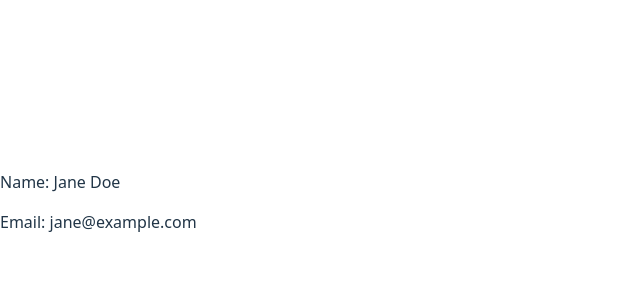
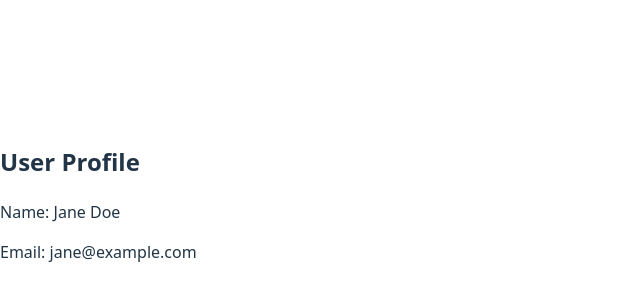
Before and after one commit to mangyvee/alx-fe-reactjs, a React (Vite) app in the folder alx-react-app-props/: page / in a window 1280 px wide. Shown: the part 198-498 px from the top of the page, without its empty margins (0-640 px from the left). Built offline with nearby package versions, Linux system fonts and the light colour scheme.

Commit message:
Implement UserContext and wrap App with UserProvider

```diff
--- a/alx-react-app-props/src/App.jsx
+++ b/alx-react-app-props/src/App.jsx
@@ -1,7 +1,12 @@
 import ProfilePage from './ProfilePage';
+import { UserProvider } from './UserContext';
 
 function App() {
-  return <ProfilePage />;
+  return (
+    <UserProvider>
+      <ProfilePage />
+    </UserProvider>
+  );
 }
 
 export default App;
--- a/alx-react-app-props/src/ProfilePage.jsx
+++ b/alx-react-app-props/src/ProfilePage.jsx
@@ -1,7 +1,7 @@
-import UserInfo from './UserInfo';
+import UserProfile from './UserProfile';
 
 function ProfilePage() {
-  return <UserInfo />;
+  return <UserProfile />;
 }
 
 export default ProfilePage;
--- /dev/null
+++ b/alx-react-app-props/src/UserProfile.jsx
@@ -0,0 +1,16 @@
+import { useContext } from 'react';
+import UserContext from './UserContext';
+
+function UserProfile() {
+  const user = useContext(UserContext);
+
+  return (
+    <div>
+      <h2>User Profile</h2>
+      <p>Name: {user.name}</p>
+      <p>Email: {user.email}</p>
+    </div>
+  );
+}
+
+export default UserProfile;
```
Also changed, not shown: alx-react-app-props/src/components/UserProfile.jsx (deleted, +0 -11 lines).
